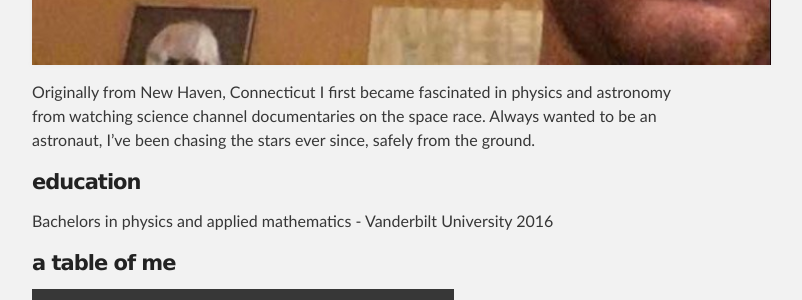
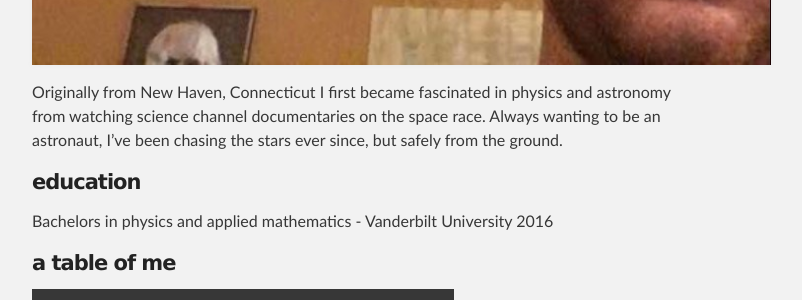
Before and after one commit to jluby127/jluby127.github.io, a Jekyll site: the page built from aboutme.md, in a window 1280 px wide and 900 px high, scrolled down 1367 px. Shown: the part 178-478 px from the top of the window, without its empty margins (288-1090 px from the left). Built offline with Jekyll 4.4.1, drawn with Linux system fonts in a browser that asks for light colours; our own code applies the rules of GitHub Pages for plain Markdown files.

Commit message:
Update aboutme.md

```diff
--- a/aboutme.md
+++ b/aboutme.md
@@ -1,8 +1,8 @@
 ![me1](./temp1.jpg)
 
 Originally from New Haven, Connecticut I first became fascinated in physics and astronomy
-from watching science channel documentaries on the space race. Always wanted to be
-an astronaut, I've been chasing the stars ever since, safely from the ground.
+from watching science channel documentaries on the space race. Always wanting to be
+an astronaut, I've been chasing the stars ever since, but safely from the ground.
 
 #### education
 
```
